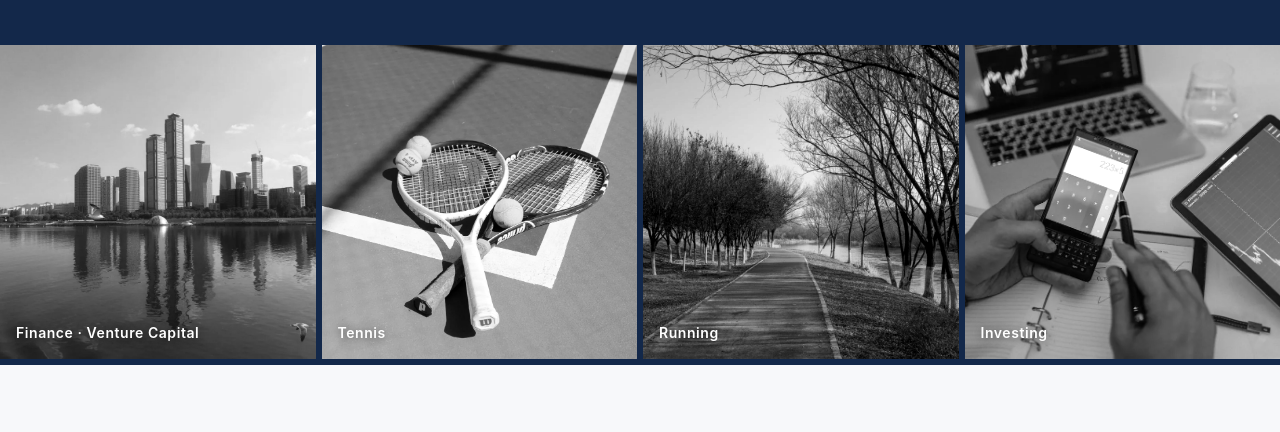
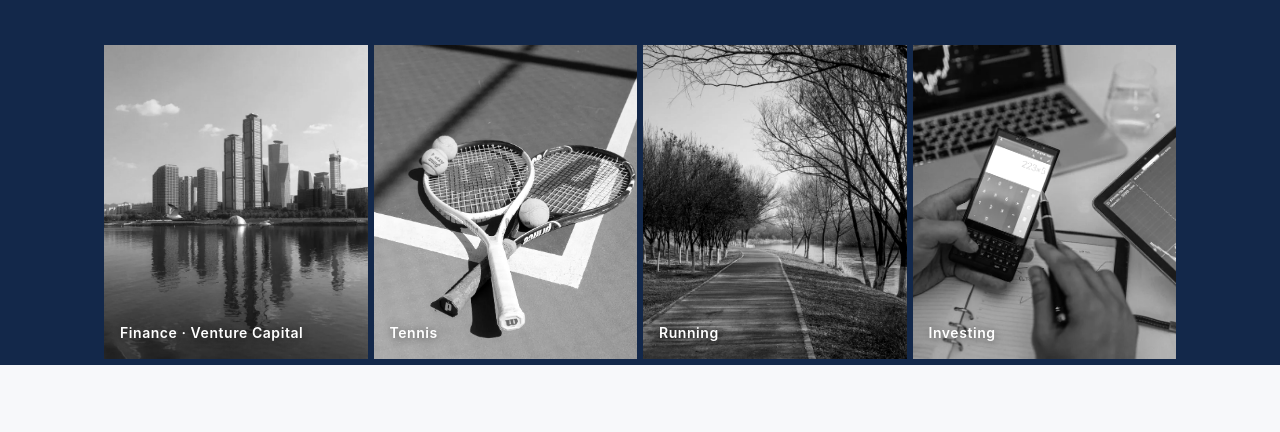
Before and after one commit to daehoon-ryu/daehoon-ryu.github.io, a plain HTML site: page index.html in a window 1280 px wide. Shown: the part 368-800 px from the top of the page. Drawn offline with Linux system fonts and the light colour scheme; a web font is replaced by a local one.

Commit message:
Align photo band with the page column

```diff
--- a/index.html
+++ b/index.html
@@ -158,6 +158,9 @@
       /* Photos in black and white so the four read as one set; colour returns on hover */
     .band img { filter: grayscale(1) contrast(1.05) !important; transition: filter .6s, transform 1.2s cubic-bezier(.2, .7, .2, 1), opacity 1.6s ease !important; }
     .band a:hover img, .band .scene:hover img { filter: none !important; }
+      /* Photo band: same height and position, but only as wide as the page column; navy fills the sides */
+    .band { position: relative; width: min(1072px, calc(100% - 48px)); margin: 0 auto; }
+    .band::before { content: ""; position: absolute; z-index: -1; left: 50%; translate: -50% 0; width: 100vw; top: 0; bottom: 0; background: #13284a; }
   </style>
 </head>
 <body>
```
